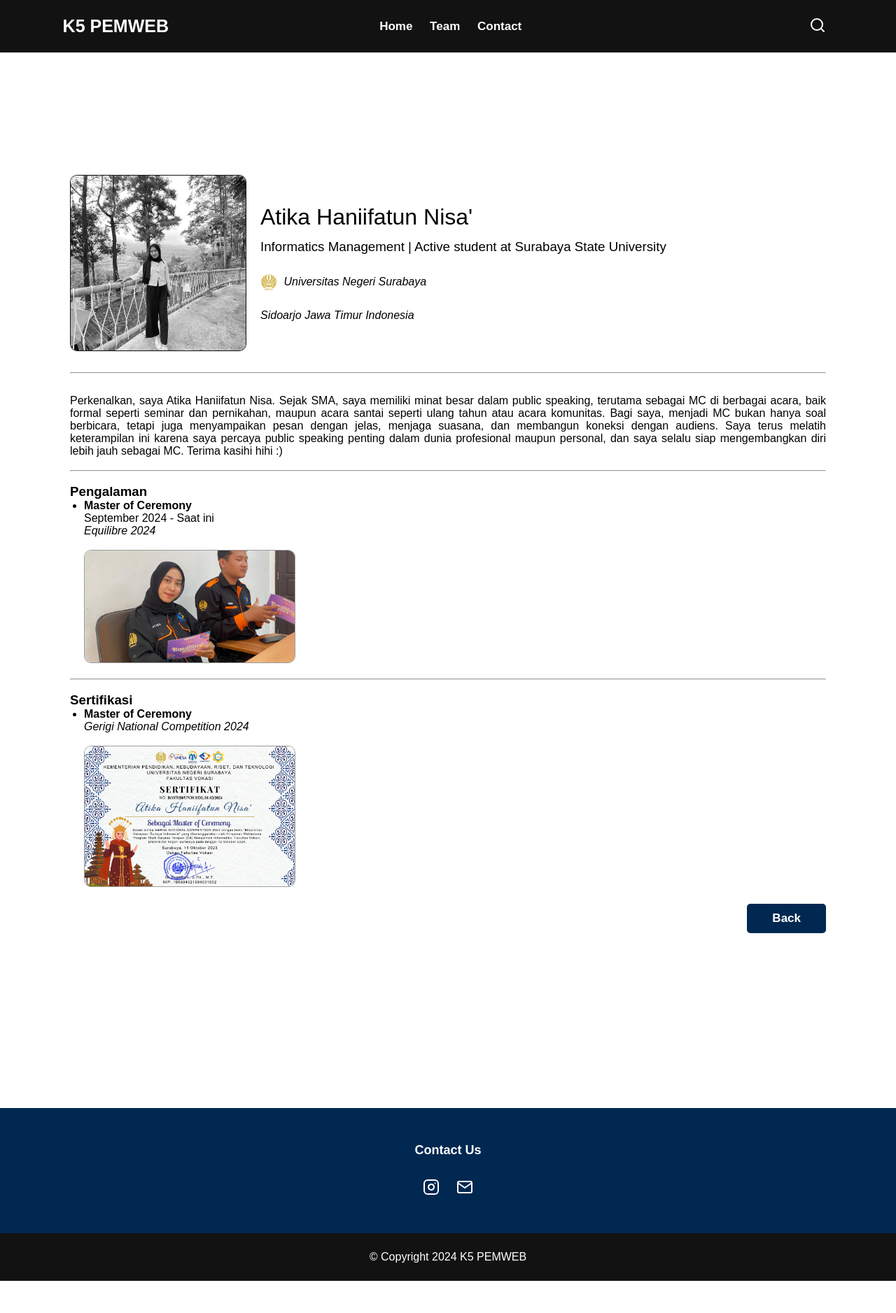
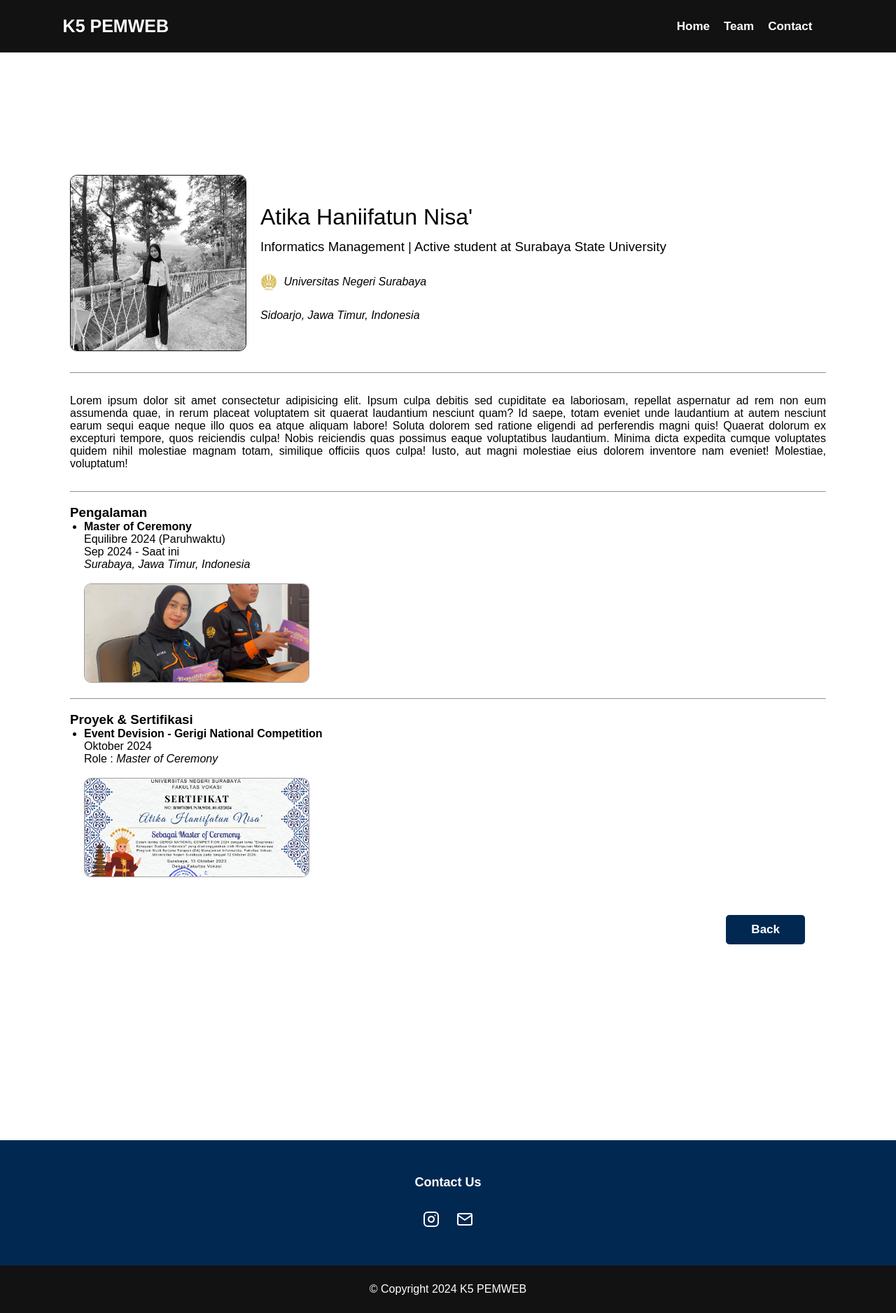
Before and after one commit to 23091397085-MSYAFIULMASRURI/Web-Profile-Team, a PHP site: page /detail-member3.html in a window 1280 px wide. Shown: the whole page at 70% size. Before the commit the page ends 1831 px from the top, so only its background shows below. Run offline with PHP 8.4, Linux system fonts and the light colour scheme.

Commit message:
Add files via upload

```diff
--- a/css/detail-member.css
+++ b/css/detail-member.css
@@ -32,41 +32,49 @@ body {
   text-decoration: none;
 }
 
-.navbar .navbar-logo {
+.navbar-logo {
+  color: white;
   font-size: 25px;
-  color: white;
   font-weight: 600;
 }
 
-.navbar .navbar-nav {
-  margin-right: 120px;
+.navbar-nav {
+  display: flex;
+  align-items: center;
+  margin-right: 30px;
   font-size: 17px;
   font-weight: 600;
 }
 
-.navbar .navbar-nav a {
-  display: inline-block;
-  margin-left: 20px;
-  color: white;
-  transition: 0.3s ease-in-out;
+.navbar-nav a {
+  display: flex;
 }
 
-.navbar .navbar-nav a:hover {
-  color: #012851;
+.navbar-nav ul {
+  display: flex;
+  align-items: center;
 }
 
-.navbar .navbar-extra a {
+.navbar-nav ul a {
   color: white;
-  margin: 0 10px;
-  transition: 0.3s ease-in-out;
+  margin-left: 20px;
+  transition: 0.4s ease-in-out;
 }
 
-.navbar .navbar-extra a:hover {
+.navbar-nav ul a:hover {
   color: #012851;
 }
 
 #hamburger-menu {
   display: none;
+  margin-left: 30px;
+  color: white;
+  transition: 0.4s ease-in-out;
+  cursor: pointer;
+}
+
+#hamburger-menu:hover {
+  color: #012851;
 }
 
 /*syafiul detail*/
@@ -125,13 +133,14 @@ body {
 }
 
 .content-experience {
-  margin-top: 30px;
+  margin: 30px 0 30px;
   text-align: justify;
 }
 
 .cta-back {
   display: flex;
   justify-content: flex-end;
+  margin: 30px;
 }
 
 .cta-back a {
--- a/detail-member3.html
+++ b/detail-member3.html
@@ -13,30 +13,13 @@
         <a href="index.html" class="navbar-logo"> K5 PEMWEB</a>
 
         <div class="navbar-nav">
-          <a href="index.html">Home</a>
-          <a href="index.html#team">Team</a>
-          <a href="index.html#contact">Contact</a>
-        </div>
+          <ul>
+            <a href="index.html">Home</a>
+            <a href="index.html#team">Team</a>
+            <a href="index.html#contact">Contact</a>
+          </ul>
 
-        <div class="navbar-extra">
-          <a>
-            <svg
-              xmlns="http://www.w3.org/2000/svg"
-              width="24"
-              height="24"
-              viewBox="0 0 24 24"
-              fill="none"
-              stroke="currentColor"
-              stroke-width="2"
-              stroke-linecap="round"
-              stroke-linejoin="round"
-              class="feather feather-search"
-            >
-              <circle cx="11" cy="11" r="8"></circle>
-              <line x1="21" y1="21" x2="16.65" y2="16.65"></line>
-            </svg>
-          </a>
-          <a href="#" id="hamburger-menu">
+          <a id="hamburger-menu">
             <svg
               xmlns="http://www.w3.org/2000/svg"
               width="24"
@@ -77,7 +60,7 @@
               /> </a
             >Universitas Negeri Surabaya
           </p>
-          <p>Sidoarjo Jawa Timur Indonesia</p>
+          <p>Sidoarjo, Jawa Timur, Indonesia</p>
         </div>
       </div>
 
@@ -85,35 +68,41 @@
 
       <div class="content-experience">
         <p>
-          Perkenalkan, saya Atika Haniifatun Nisa. Sejak SMA, saya memiliki minat besar dalam public speaking,
-          terutama sebagai MC di berbagai acara, baik formal seperti seminar dan pernikahan,
-          maupun acara santai seperti ulang tahun atau acara komunitas.
-          Bagi saya, menjadi MC bukan hanya soal berbicara, tetapi juga menyampaikan pesan dengan jelas, menjaga suasana, dan membangun koneksi dengan audiens.
-          Saya terus melatih keterampilan ini karena saya percaya public speaking penting dalam dunia profesional maupun personal,
-          dan saya selalu siap mengembangkan diri lebih jauh sebagai MC. Terima kasihi hihi :)
+          Lorem ipsum dolor sit amet consectetur adipisicing elit. Ipsum culpa
+          debitis sed cupiditate ea laboriosam, repellat aspernatur ad rem non
+          eum assumenda quae, in rerum placeat voluptatem sit quaerat laudantium
+          nesciunt quam? Id saepe, totam eveniet unde laudantium at autem
+          nesciunt earum sequi eaque neque illo quos ea atque aliquam labore!
+          Soluta dolorem sed ratione eligendi ad perferendis magni quis! Quaerat
+          dolorum ex excepturi tempore, quos reiciendis culpa! Nobis reiciendis
+          quas possimus eaque voluptatibus laudantium. Minima dicta expedita
+          cumque voluptates quidem nihil molestiae magnam totam, similique
+          officiis quos culpa! Iusto, aut magni molestiae eius dolorem inventore
+          nam eveniet! Molestiae, voluptatum!
         </p>
       </div>
-      <br>
 
       <hr />
+      <br />
+
       <div class="content-posisi">
-        <br>
         <h3>Pengalaman</h3>
         <div class="posisi">
           <ul style="margin-left: 20px">
             <li>
               <h4>Master of Ceremony</h4>
-              <p>September 2024 - Saat ini</p>
-              <p><i>Equilibre 2024</i></p>
+              <p>Equilibre 2024 (Paruhwaktu)</p>
+              <p>Sep 2024 - Saat ini</p>
+              <p><i>Surabaya, Jawa Timur, Indonesia</i></p>
             </li>
           </ul>
-          <br>
-          <a href="img/atika-mc.jpg" target="blank">
+          <br />
+          <a href="img/himpunan.jpg" target="_blank">
             <img
-              src="img/atika-mc.jpg"
-              alt="sertifikat"
-              width="300px"
-              height="160px"
+              src="img/himpunan.jpg"
+              alt="himpunan"
+              width="320px"
+              height="140px"
               style="
                 object-fit: cover;
                 border: 0.5px solid #9e9e9e;
@@ -124,26 +113,30 @@
           </a>
         </div>
       </div>
-
-      <br>
+      <br />
       <hr />
-      <div class="content-project">
-        <br>
-        <h3>Sertifikasi</h3>
-        <div class="project">
+      <br />
+      <div class="content-proyek">
+        <h3>Proyek & Sertifikasi</h3>
+        <div class="proyek">
           <ul style="margin-left: 20px">
             <li>
-              <h4>Master of Ceremony</h4>
-              <p><i>Gerigi National Competition 2024</i></p>
+              <h4>Event Devision - Gerigi National Competition</h4>
+              <p>Oktober 2024</p>
+              <p>Role :
+                <i
+                  >Master of Ceremony</i
+                >
+              </p>
             </li>
           </ul>
-          <br>
-          <a href="img/sertif-mc.jpg" target="blank">
+          <br />
+          <a href="img/sertificate2.jpg" target="_blank">
             <img
-              src="img/sertif-mc.jpg"
-              alt="sertifikat"
-              width="300px"
-              height="200px"
+              src="img/sertificate2.jpg"
+              alt="sertificate2"
+              width="320px"
+              height="140px"
               style="
                 object-fit: cover;
                 border: 0.5px solid #9e9e9e;
--- a/js/script.js
+++ b/js/script.js
@@ -1,4 +1,4 @@
-const navbarNav = document.querySelector(".navbar-nav");
+const navbarNav = document.querySelector(".navbar-nav ul");
 
 // ketika hamburger menu diklik
 document.querySelector("#hamburger-menu").onclick = () => {
```
Also changed, not shown: other parts of css/detail-member.css (+43 -8 lines), css/style.css (+59 -25 lines), detail-member1.html (+74 -24 lines), detail-member2.html (+23 -41 lines), index.html (+13 -24 lines), img/himpunan.jpg (added), img/kawulocamp.jpeg (added), img/sertificate.jpg (added), img/sertificate2.jpg (added), img/website-kawulocamp.jpeg (added), img/youtuber.jpg (added).
